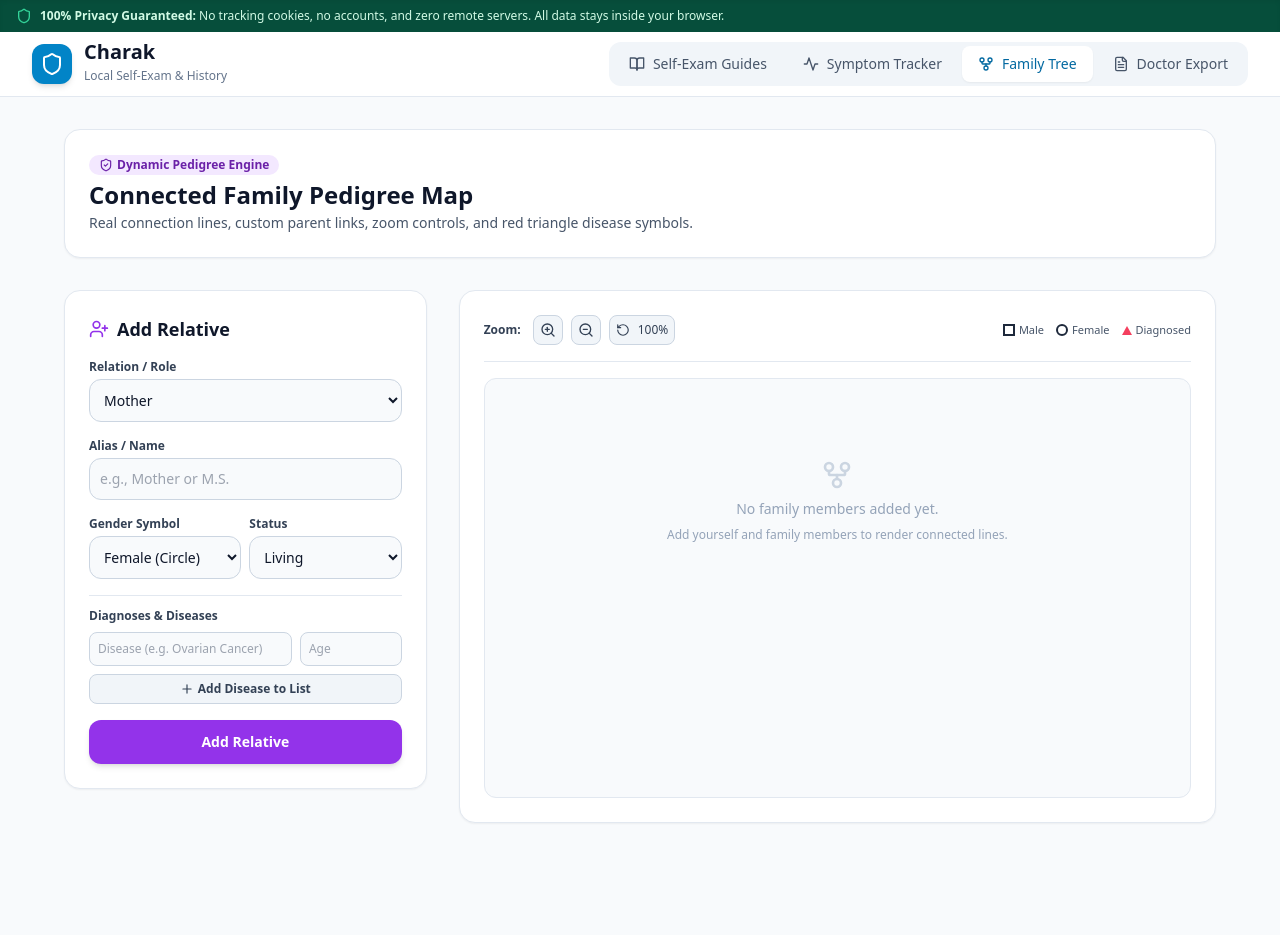
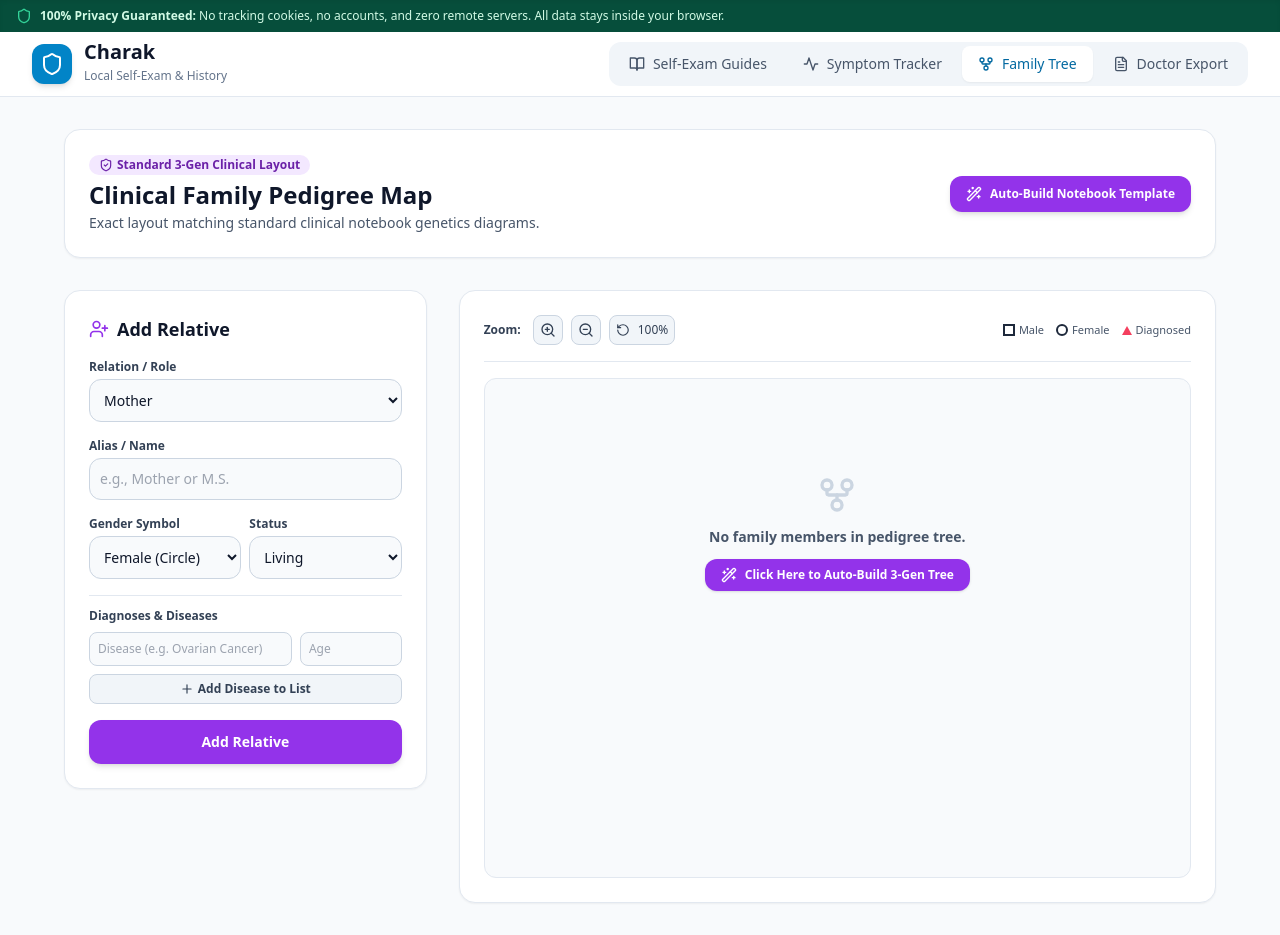
Before and after one commit to LOGELF/charak, a React (Vite) app: page / in a window 1280 px wide. Both pictures are taken after a click on the button "Family Tree". Before the commit the page ends 855 px from the top, so only its background shows below. Built offline with nearby package versions, Linux system fonts and the light colour scheme.

Commit message:
Update PedigreeTree.jsx

```diff
--- a/src/components/PedigreeTree.jsx
+++ b/src/components/PedigreeTree.jsx
@@ -1,6 +1,6 @@
 import React, { useState, useEffect } from 'react';
 import { db } from '../db/db.js';
-import { GitFork, UserPlus, Trash2, ShieldCheck, Plus, ZoomIn, ZoomOut, RotateCcw, Link, Edit3, Check } from 'lucide-react';
+import { GitFork, UserPlus, Trash2, ShieldCheck, Plus, ZoomIn, ZoomOut, RotateCcw, Link, Edit3, Check, Wand2 } from 'lucide-react';
 
 export default function PedigreeTree() {
   const [members, setMembers] = useState([]);
@@ -36,6 +36,32 @@ export default function PedigreeTree() {
   useEffect(() => {
     loadFamily();
   }, []);
+
+  // Quick Template Generator matching the exact notebook diagram
+  const generateStandardTemplate = async () => {
+    if (members.length > 0) {
+      if (!window.confirm("This will clear existing family entries and load the standard 3-Generation tree structure. Proceed?")) {
+        return;
+      }
+    }
+
+    await db.familyMembers.clear();
+
+    // Gen I
+    const mGf = await db.familyMembers.add({ alias: 'Maternal GF', relation: 'Maternal Grandfather', gender: 'Male', status: 'Living', generationTier: 0, diagnoses: [] });
+    const mGm = await db.familyMembers.add({ alias: 'Maternal GM', relation: 'Maternal Grandmother', gender: 'Female', status: 'Living', generationTier: 0, diagnoses: [] });
+    const pGf = await db.familyMembers.add({ alias: 'Paternal GF', relation: 'Paternal Grandfather', gender: 'Male', status: 'Living', generationTier: 0, diagnoses: [] });
+    const pGm = await db.familyMembers.add({ alias: 'Paternal GM', relation: 'Paternal Grandmother', gender: 'Female', status: 'Living', generationTier: 0, diagnoses: [] });
+
+    // Gen II
+    const mother = await db.familyMembers.add({ alias: 'Mother', relation: 'Mother', gender: 'Female', status: 'Living', generationTier: 1, fatherId: mGf, motherId: mGm, diagnoses: [] });
+    const father = await db.familyMembers.add({ alias: 'Father', relation: 'Father', gender: 'Male', status: 'Living', generationTier: 1, fatherId: pGf, motherId: pGm, diagnoses: [] });
+
+    // Gen III
+    await db.familyMembers.add({ alias: 'Self', relation: 'Self', gender: 'Male', status: 'Living', generationTier: 2, fatherId: father, motherId: mother, diagnoses: [] });
+
+    await loadFamily();
+  };
 
   // Add individual condition to local list
   const handleAddCondition = () => {
@@ -109,28 +135,33 @@ export default function PedigreeTree() {
     }
   };
 
-  // --- PEDIGREE CALCULATIONS & POSITIONS ---
+  // --- POSITIONS ALIGNED WITH NOTEBOOK DIAGRAM ---
   const nodeMap = {};
-  const generations = [[], [], [], []]; // Gen 0, 1, 2, 3
 
+  // Custom positioning rules for canonical 3-Gen Notebook Layout
   members.forEach(m => {
-    const tier = m.generationTier ?? 2;
-    generations[tier].push(m);
+    let x = 120;
+    let y = 60;
+
+    if (m.relation === 'Maternal Grandfather') { x = 80; y = 60; }
+    else if (m.relation === 'Maternal Grandmother') { x = 240; y = 60; }
+    else if (m.relation === 'Paternal Grandfather') { x = 520; y = 60; }
+    else if (m.relation === 'Paternal Grandmother') { x = 680; y = 60; }
+    else if (m.relation === 'Mother') { x = 160; y = 240; }
+    else if (m.relation === 'Father') { x = 600; y = 240; }
+    else if (m.relation === 'Self') { x = 380; y = 420; }
+    else {
+      // Fallback grid positioning for custom members
+      const tier = m.generationTier ?? 2;
+      const count = Object.values(nodeMap).filter(node => node.generationTier === tier).length;
+      x = 100 + count * 160;
+      y = 60 + tier * 180;
+    }
+
+    nodeMap[m.id] = { ...m, x, y };
   });
 
-  // Calculate (x, y) coordinates for each node
-  const ySpacing = 220;
-  const xSpacing = 180;
-
-  generations.forEach((genMembers, gIdx) => {
-    const y = 80 + gIdx * ySpacing;
-    genMembers.forEach((m, mIdx) => {
-      const x = 120 + mIdx * xSpacing;
-      nodeMap[m.id] = { ...m, x, y };
-    });
-  });
-
-  // Find Parent Couples & Child Connections
+  // Calculate Parent-Couples & Line Connections
   const connections = [];
   members.forEach(child => {
     if (child.fatherId || child.motherId) {
@@ -158,15 +189,23 @@ export default function PedigreeTree() {
       <div className="bg-white p-6 rounded-2xl border border-slate-200 shadow-sm flex flex-col sm:flex-row justify-between items-start sm:items-center gap-4">
         <div>
           <span className="inline-flex items-center space-x-1 text-xs font-semibold bg-purple-100 text-purple-800 px-2.5 py-0.5 rounded-full mb-1">
-            <ShieldCheck className="w-3.5 h-3.5 mr-1" /> Dynamic Pedigree Engine
+            <ShieldCheck className="w-3.5 h-3.5 mr-1" /> Standard 3-Gen Clinical Layout
           </span>
-          <h2 className="text-2xl font-extrabold text-slate-900">Connected Family Pedigree Map</h2>
-          <p className="text-slate-600 text-sm mt-0.5">Real connection lines, custom parent links, zoom controls, and red triangle disease symbols.</p>
+          <h2 className="text-2xl font-extrabold text-slate-900">Clinical Family Pedigree Map</h2>
+          <p className="text-slate-600 text-sm mt-0.5">Exact layout matching standard clinical notebook genetics diagrams.</p>
         </div>
+
+        <button
+          onClick={generateStandardTemplate}
+          className="flex items-center space-x-2 bg-purple-600 hover:bg-purple-700 text-white font-bold text-xs px-4 py-2.5 rounded-xl shadow-md transition-all shrink-0"
+        >
+          <Wand2 className="w-4 h-4" />
+          <span>Auto-Build Notebook Template</span>
+        </button>
       </div>
 
       <div className="grid lg:grid-cols-3 gap-8">
-        {/* Left Column: Form & Relationship Links Editor */}
+        {/* Left Column: Form & Links Editor */}
         <div className="lg:col-span-1 space-y-6">
           {/* Add Relative Form */}
           <div className="bg-white p-6 rounded-2xl border border-slate-200 shadow-sm space-y-4">
@@ -245,7 +284,6 @@ export default function PedigreeTree() {
                 </div>
               </div>
 
-              {/* Optional Parent Selectors upon creation */}
               {members.length > 0 && (
                 <div className="border-t border-slate-200 pt-3 space-y-2">
                   <label className="block text-xs font-bold text-slate-700">Connect Parents (Optional)</label>
@@ -271,7 +309,7 @@ export default function PedigreeTree() {
                 </div>
               )}
 
-              {/* Multiple Diagnoses Adder */}
+              {/* Diagnoses List */}
               <div className="border-t border-slate-200 pt-3 space-y-2">
                 <label className="block text-xs font-bold text-slate-700">Diagnoses & Diseases</label>
                 <div className="flex gap-2">
@@ -403,7 +441,7 @@ export default function PedigreeTree() {
           )}
         </div>
 
-        {/* Right Canvas: Connected Pedigree Chart & Zoom Controls */}
+        {/* Right Canvas: Notebook Pedigree Chart & Zoom Controls */}
         <div className="lg:col-span-2 space-y-4">
           <div className="bg-white p-6 rounded-2xl border border-slate-200 shadow-sm space-y-4">
             {/* Controls Bar: Zoom & Legend */}
@@ -443,12 +481,18 @@ export default function PedigreeTree() {
             </div>
 
             {/* Canvas Area */}
-            <div className="bg-slate-50 border border-slate-200 rounded-xl p-4 overflow-auto min-h-[420px] relative">
+            <div className="bg-slate-50 border border-slate-200 rounded-xl p-4 overflow-auto min-h-[500px] relative">
               {members.length === 0 ? (
-                <div className="text-center text-slate-400 py-16 space-y-2">
-                  <GitFork className="w-8 h-8 mx-auto text-slate-300" />
-                  <p className="text-sm font-medium">No family members added yet.</p>
-                  <p className="text-xs">Add yourself and family members to render connected lines.</p>
+                <div className="text-center text-slate-400 py-20 space-y-3">
+                  <GitFork className="w-10 h-10 mx-auto text-slate-300" />
+                  <p className="text-sm font-semibold text-slate-600">No family members in pedigree tree.</p>
+                  <button
+                    onClick={generateStandardTemplate}
+                    className="inline-flex items-center space-x-2 bg-purple-600 hover:bg-purple-700 text-white font-bold text-xs px-4 py-2 rounded-xl shadow transition-all"
+                  >
+                    <Wand2 className="w-4 h-4" />
+                    <span>Click Here to Auto-Build 3-Gen Tree</span>
+                  </button>
                 </div>
               ) : (
                 <div
@@ -456,12 +500,12 @@ export default function PedigreeTree() {
                     transform: `scale(${zoomLevel})`,
                     transformOrigin: 'top left',
                     transition: 'transform 0.2s ease-out',
-                    width: '900px',
-                    height: '650px'
+                    width: '880px',
+                    height: '580px'
                   }}
                   className="relative"
                 >
-                  {/* SVG Layer for Real Connection Lines */}
+                  {/* SVG Layer for Real Connection Lines matching notebook */}
                   <svg className="absolute inset-0 w-full h-full pointer-events-none z-0">
                     {connections.map((conn, idx) => {
                       const { childPos, fatherPos, motherPos } = conn;
@@ -475,30 +519,30 @@ export default function PedigreeTree() {
                         const motherY = motherPos.y + 25;
                         const midX = (fatherX + motherX) / 2;
                         const midY = fatherY;
-                        const dropY = childY - 30;
+                        const dropY = childY - 35;
 
                         return (
                           <g key={idx}>
-                            {/* Union line between Father and Mother */}
-                            <line x1={fatherX} y1={fatherY} x2={motherX} y2={motherY} className="stroke-slate-700 stroke-[2]" />
-                            {/* Line dropping down from parents midpoint */}
-                            <line x1={midX} y1={midY} x2={midX} y2={dropY} className="stroke-slate-700 stroke-[2]" />
-                            {/* Line connecting down to child */}
-                            <line x1={midX} y1={dropY} x2={childX} y2={dropY} className="stroke-slate-700 stroke-[2]" />
-                            <line x1={childX} y1={dropY} x2={childX} y2={childY} className="stroke-slate-700 stroke-[2]" />
+                            {/* Horizontal Marriage Line between Father and Mother */}
+                            <line x1={fatherX} y1={fatherY} x2={motherX} y2={motherY} className="stroke-slate-800 stroke-[2.5]" />
+                            {/* Vertical Line dropping down from parents midpoint */}
+                            <line x1={midX} y1={midY} x2={midX} y2={dropY} className="stroke-slate-800 stroke-[2.5]" />
+                            {/* Connection down to Child */}
+                            <line x1={midX} y1={dropY} x2={childX} y2={dropY} className="stroke-slate-800 stroke-[2.5]" />
+                            <line x1={childX} y1={dropY} x2={childX} y2={childY} className="stroke-slate-800 stroke-[2.5]" />
                           </g>
                         );
                       } else if (fatherPos || motherPos) {
                         const p = fatherPos || motherPos;
                         const parentX = p.x + 25;
                         const parentY = p.y + 50;
-                        const dropY = childY - 30;
+                        const dropY = childY - 35;
 
                         return (
                           <g key={idx}>
-                            <line x1={parentX} y1={parentY} x2={parentX} y2={dropY} className="stroke-slate-700 stroke-[2]" />
-                            <line x1={parentX} y1={dropY} x2={childX} y2={dropY} className="stroke-slate-700 stroke-[2]" />
-                            <line x1={childX} y1={dropY} x2={childX} y2={childY} className="stroke-slate-700 stroke-[2]" />
+                            <line x1={parentX} y1={parentY} x2={parentX} y2={dropY} className="stroke-slate-800 stroke-[2.5]" />
+                            <line x1={parentX} y1={dropY} x2={childX} y2={dropY} className="stroke-slate-800 stroke-[2.5]" />
+                            <line x1={childX} y1={dropY} x2={childX} y2={childY} className="stroke-slate-800 stroke-[2.5]" />
                           </g>
                         );
                       }
@@ -506,7 +550,7 @@ export default function PedigreeTree() {
                     })}
                   </svg>
 
-                  {/* Render Relative Nodes */}
+                  {/* Render Nodes */}
                   {Object.values(nodeMap).map((m) => {
                     const hasDiagnoses = m.diagnoses && m.diagnoses.length > 0;
                     const isMale = m.gender === 'Male';
@@ -521,7 +565,7 @@ export default function PedigreeTree() {
                         {/* Clinical Symbol */}
                         <div className="relative mb-1">
                           <svg width="50" height="50" className="drop-shadow-xs">
-                            {/* Main Outline (Square = Male, Circle = Female) */}
+                            {/* Male Square or Female Circle */}
                             {isMale ? (
                               <rect
                                 x="5"
@@ -539,7 +583,7 @@ export default function PedigreeTree() {
                               />
                             )}
 
-                            {/* Fresh Red Filled Triangle for Diagnosed Conditions */}
+                            {/* Red Triangle Diagnosis Indicator */}
                             {hasDiagnoses && (
                               <polygon
                                 points="25,12 13,35 37,35"
@@ -547,18 +591,18 @@ export default function PedigreeTree() {
                               />
                             )}
 
-                            {/* Deceased Slash */}
+                            {/* Deceased Slash Line */}
                             {isDeceased && (
                               <line x1="2" y1="48" x2="48" y2="2" className="stroke-slate-900 stroke-[2.5]" />
                             )}
                           </svg>
                         </div>
 
-                        {/* Person Name & Relation */}
+                        {/* Name & Relation Label */}
                         <span className="text-xs font-bold text-slate-900 text-center leading-tight">{m.alias}</span>
                         <span className="text-[10px] text-slate-500 font-medium">{m.relation}</span>
 
-                        {/* Stacked Diseases List with Onset Age */}
+                        {/* Stacked Disease Conditions */}
                         {hasDiagnoses && (
                           <div className="mt-1 space-y-1 w-full text-center">
                             {m.diagnoses.map((d, dIdx) => (
```
